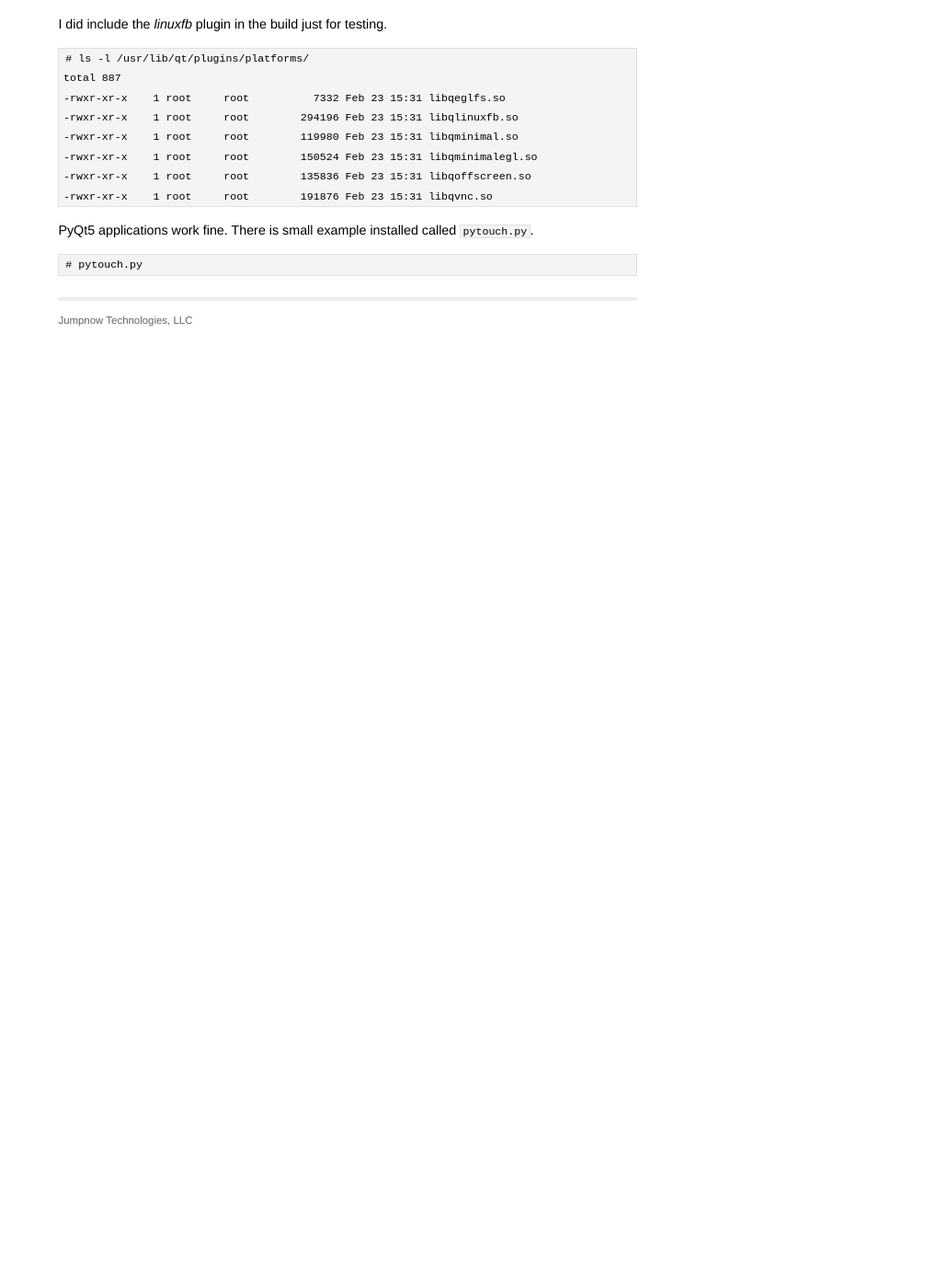
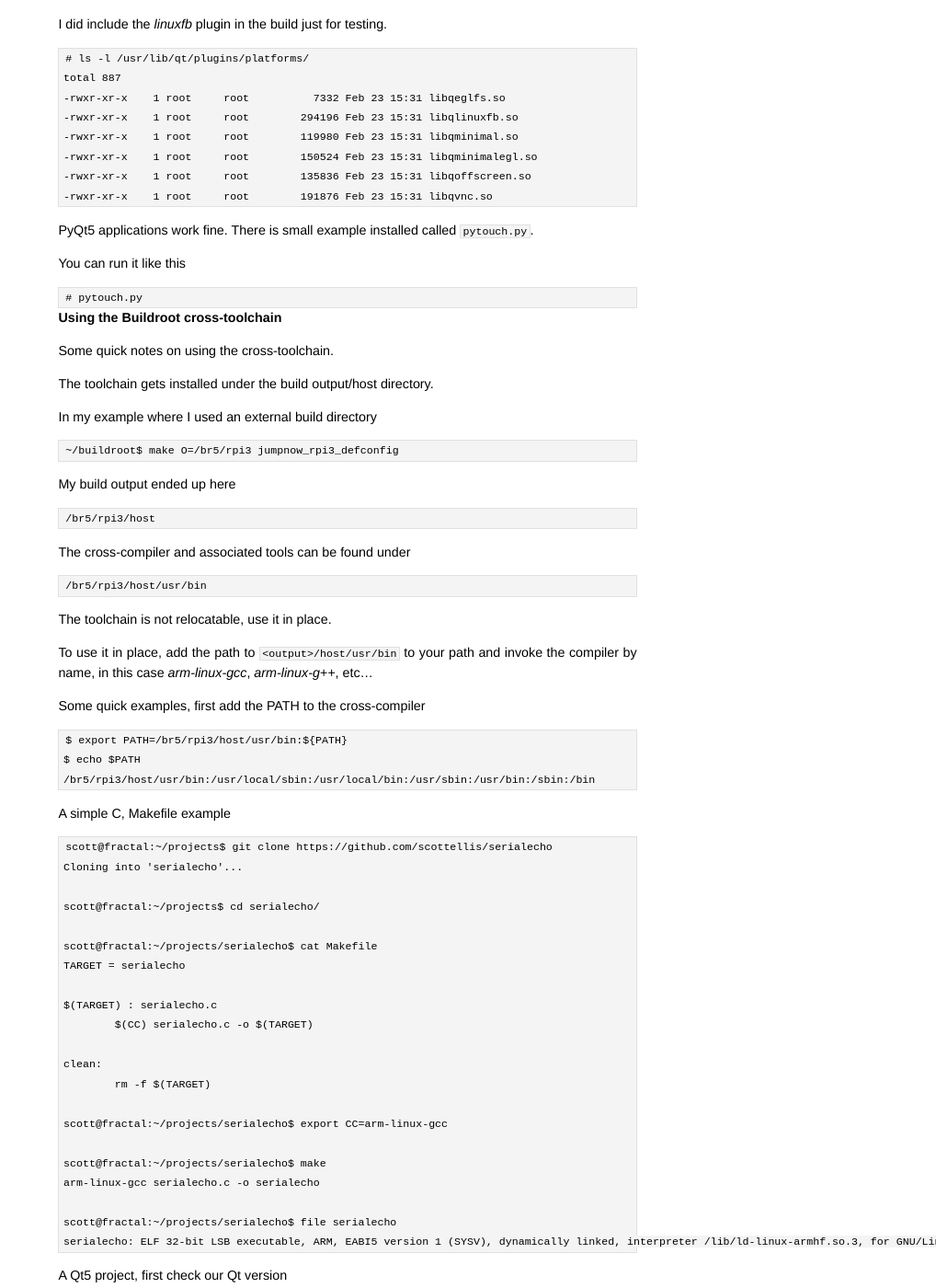
Before and after one commit to jumpnow/jumpnowtek-site, a Jekyll site: the page built from _posts/2017-01-10-Raspberry-Pi-Systems-with-Buildroot.md, in a window 1280 px wide and 1400 px high, scrolled down 4772 px. Shown: the whole window at 92% size, without its empty margins (262-1280 px from the left). Built offline with Jekyll 4.4.1, drawn with Linux system fonts in a browser that asks for light colours; before the commit the page ends 5143 px from its top, so only the background shows below that; some of the changed text lies outside the part shown.

Commit message:
Add toolchain notes to br doc

```diff
--- a/_posts/2017-01-10-Raspberry-Pi-Systems-with-Buildroot.md
+++ b/_posts/2017-01-10-Raspberry-Pi-Systems-with-Buildroot.md
@@ -243,8 +243,88 @@ I did include the *linuxfb* plugin in the build just for testing.
 
 PyQt5 applications work fine. There is small example installed called `pytouch.py`.
 
+You can run it like this
+
     # pytouch.py
 
+
+#### Using the Buildroot cross-toolchain
+
+Some quick notes on using the cross-toolchain.
+
+The toolchain gets installed under the build output/host directory.
+
+In my example where I used an external build directory
+
+    ~/buildroot$ make O=/br5/rpi3 jumpnow_rpi3_defconfig
+
+My build output ended up here
+
+    /br5/rpi3/host
+
+The cross-compiler and associated tools can be found under
+
+    /br5/rpi3/host/usr/bin
+
+The toolchain is not relocatable, use it in place.
+
+To use it in place, add the path to `<output>/host/usr/bin` to your path and invoke the compiler by name, in this case *arm-linux-gcc*, *arm-linux-g++*, etc...
+
+Some quick examples, first add the PATH to the cross-compiler
+
+    $ export PATH=/br5/rpi3/host/usr/bin:${PATH}
+    $ echo $PATH
+    /br5/rpi3/host/usr/bin:/usr/local/sbin:/usr/local/bin:/usr/sbin:/usr/bin:/sbin:/bin
+
+A simple C, Makefile example
+
+    scott@fractal:~/projects$ git clone https://github.com/scottellis/serialecho
+    Cloning into 'serialecho'...
+
+    scott@fractal:~/projects$ cd serialecho/
+
+    scott@fractal:~/projects/serialecho$ cat Makefile
+    TARGET = serialecho
+
+    $(TARGET) : serialecho.c
+            $(CC) serialecho.c -o $(TARGET)
+
+    clean:
+            rm -f $(TARGET)
+
+    scott@fractal:~/projects/serialecho$ export CC=arm-linux-gcc
+
+    scott@fractal:~/projects/serialecho$ make
+    arm-linux-gcc serialecho.c -o serialecho
+
+    scott@fractal:~/projects/serialecho$ file serialecho
+    serialecho: ELF 32-bit LSB executable, ARM, EABI5 version 1 (SYSV), dynamically linked, interpreter /lib/ld-linux-armhf.so.3, for GNU/Linux 4.9.0, not stripped
+
+A Qt5 project, first check our Qt version
+
+    scott@fractal:~/projects$ which qmake
+    /br5/rpi3/host/usr/bin/qmake
+
+    scott@fractal:~/projects$ qmake --version
+    QMake version 3.1
+    Using Qt version 5.8.0 in /br5/rpi3/host/usr/arm-buildroot-linux-gnueabihf/sysroot/usr/lib
+
+
+Fetch and build a project
+
+    scott@fractal:~/projects$ git clone https://github.com/scottellis/tspress
+    Cloning into 'tspress'...
+
+    scott@fractal:~/projects$ cd tspress
+
+    scott@fractal:~/projects/tspress$ qmake
+    Info: creating stash file /home/scott/projects/tspress/.qmake.stash
+
+    scott@fractal:~/projects/tspress$ make
+    ... (build stuff) ...
+
+    scott@fractal:~/projects/tspress$ file tspress
+    tspress: ELF 32-bit LSB executable, ARM, EABI5 version 1 (SYSV), dynamically linked, interpreter /lib/ld-linux-armhf.so.3, for GNU/Linux 4.9.0, not stripped
 
 
 [buildroot]: https://buildroot.org/
```
Also changed, not shown: other parts of _posts/2017-01-10-Raspberry-Pi-Systems-with-Buildroot.md (+1 -1 lines).
